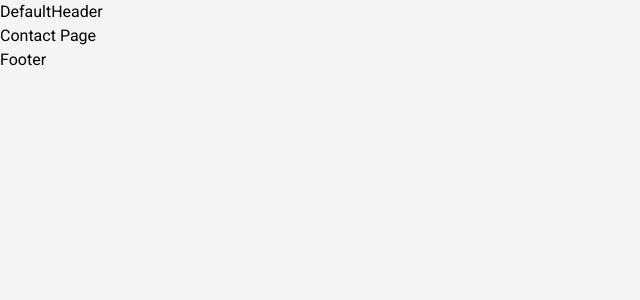
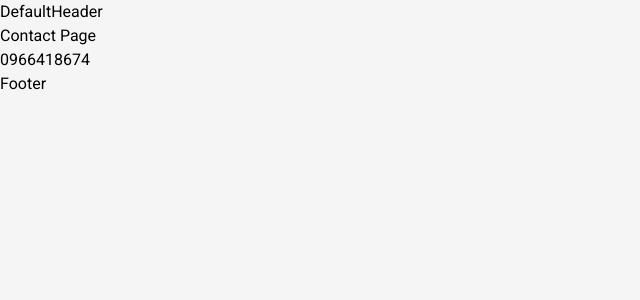
Before and after one commit to nguyenhung-dev/VTravel-user, a Next.js app: page /contact in a window 1280 px wide. Shown: the top 300 px of the page, without its empty margins (0-640 px from the left). Built offline with nearby package versions, Linux system fonts and the light colour scheme.

Commit message:
create blog page

```diff
--- a/src/app/(pages)/about/page.tsx
+++ b/src/app/(pages)/about/page.tsx
@@ -1,9 +1,5 @@
-// import cn from "@/lib/utils";
-import axios from "axios";
 
 export default async function aboutPage() {
-  const data = await axios.get("https://jsonplaceholder.typicode.com/posts");
-  console.log(">>> data:", data.data);
   return (
     <div>
       <h1>ABOUT PAGE</h1>
--- /dev/null
+++ b/src/app/(pages)/blog/page.tsx
@@ -0,0 +1,6 @@
+
+export default function blogPage() {
+  return (
+    <div>blogPage</div>
+  )
+}
--- a/src/app/(pages)/contact/page.tsx
+++ b/src/app/(pages)/contact/page.tsx
@@ -2,6 +2,9 @@
 export default function contactPage() {
 
   return (
-    <h1>Contact Page</h1>
+    <>
+      <h1>Contact Page</h1>
+      <p>0966418674</p>
+    </>
   )
 }
```
